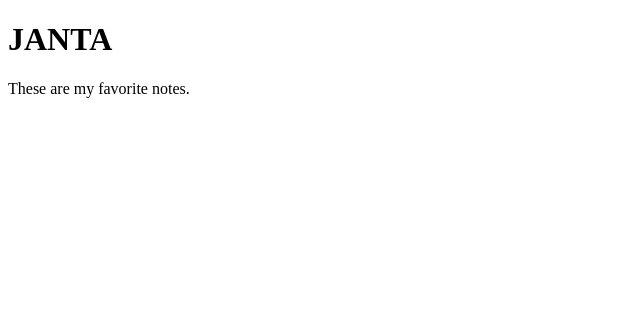
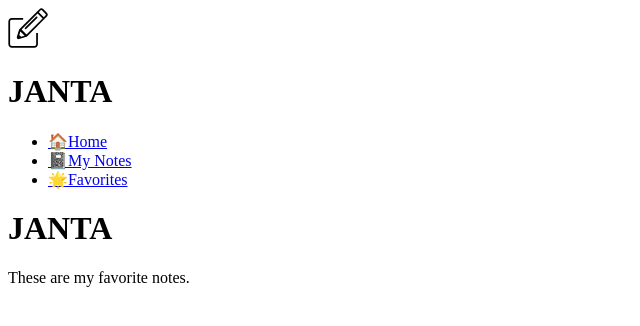
Before and after one commit to VedantWankhade/janta-web, a React (Vite) app: page /favorites in a window 1280 px wide. Shown: the top 326 px of the page, without its empty margins (0-640 px from the left). Built offline with nearby package versions, Linux system fonts and the light colour scheme.

Commit message:
Wrap Route component Home/MyNotes/Favorites in Layout

```diff
--- a/pages/index.js
+++ b/pages/index.js
@@ -1,5 +1,7 @@
 import React from "react";
 import { BrowserRouter as Router, Route } from "react-router-dom";
+
+import Layout from "../components/Layout";
 
 import Home from "./home";
 import MyNotes from "./myNotes";
@@ -8,9 +10,12 @@ import Favorites from "./favorites";
 const Pages = () => {
     return (
         <Router>
-            <Route exact path='/' component={Home} />
-            <Route path='/myNotes' component={MyNotes} />
-            <Route path='/favorites' component={Favorites} />
+            {/* Wrap routes within the 'Layout' component */}
+            <Layout>
+                <Route exact path='/' component={Home} />
+                <Route path='/myNotes' component={MyNotes} />
+                <Route path='/favorites' component={Favorites} />
+            </Layout>
         </Router>
     );
 }
```
